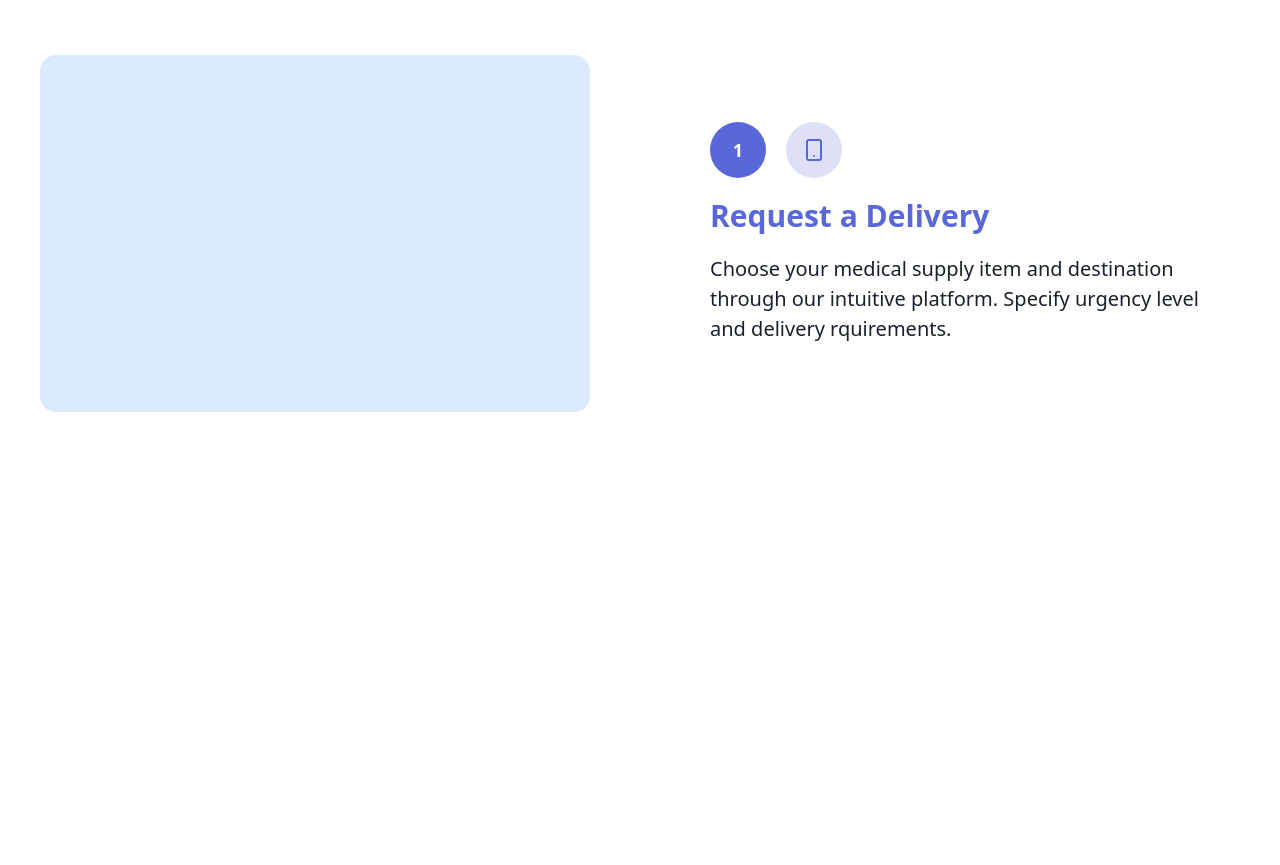
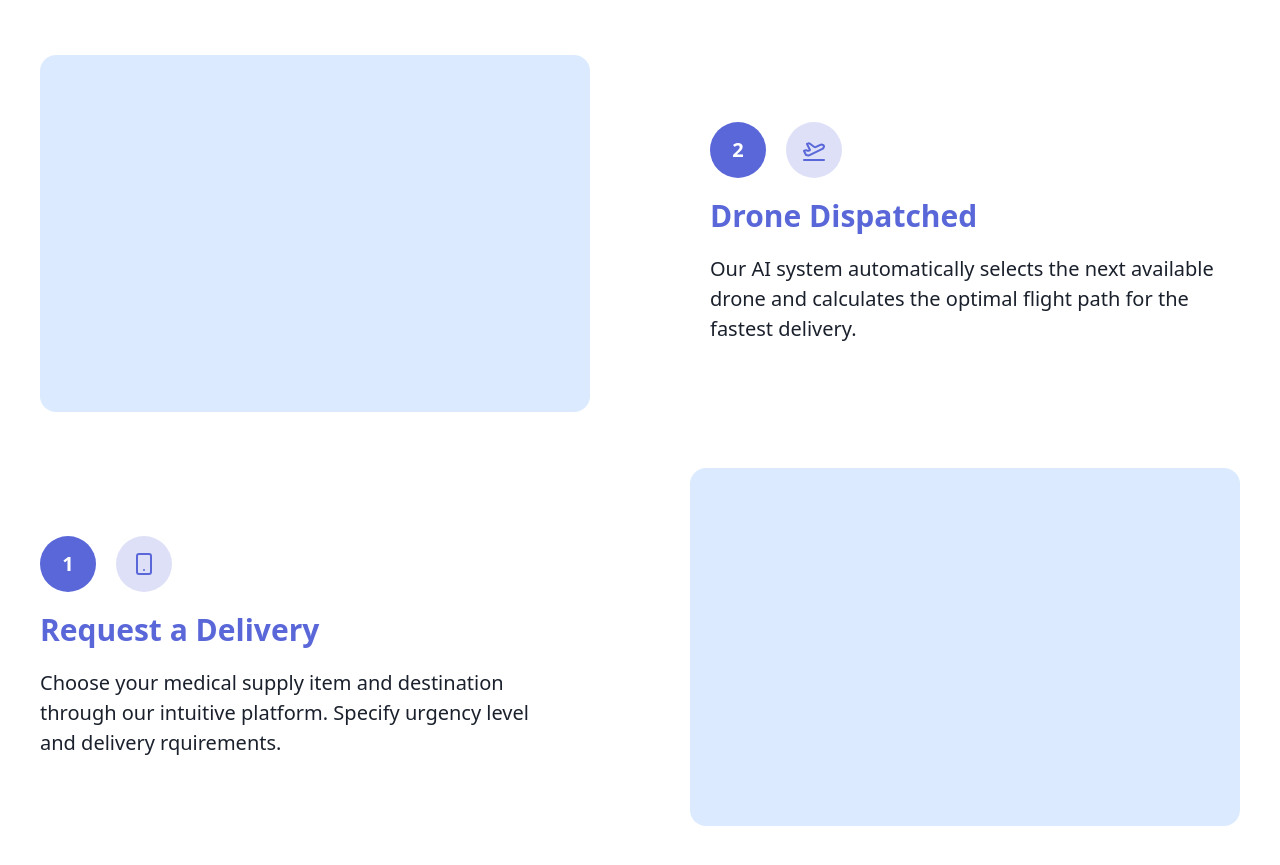
Before and after one commit to Uchenna99/Evtol-Delivery, a React (Vite) app: page / in a window 1280 px wide. Shown: the part 2485-3350 px from the top of the page. Before the commit the page ends 2977 px from the top, so only its background shows below. Built offline with nearby package versions, Linux system fonts and the light colour scheme.

Commit message:
how it works

```diff
--- a/src/components/sections/HowItWorks.tsx
+++ b/src/components/sections/HowItWorks.tsx
@@ -1,4 +1,4 @@
-import { Smartphone } from "lucide-react";
+import { PlaneTakeoff, Smartphone } from "lucide-react";
 
 
 
@@ -24,14 +24,14 @@ const HowItWorks = () => {
 
                     <div className="flex items-center gap-5">
                         <div className="w-14 h-14 rounded-full bg-primary flex items-center justify-center">
-                            <p className="text-white font-bold text-lg">1</p>
+                            <p className="text-white font-bold text-xl">1</p>
                         </div>
                         <div className="w-14 h-14 rounded-full flex items-center justify-center text-primary bg-primary/20">
                             <Smartphone />
                         </div>
                     </div>
 
-                    <h4 className="text-primary text-3xl font-bold">
+                    <h4 className="text-primary text-3xl font-semibold">
                         Request a Delivery
                     </h4>
                     <p className="text-text text-xl leading-normal">
@@ -53,14 +53,38 @@ const HowItWorks = () => {
 
                     <div className="flex items-center gap-5">
                         <div className="w-14 h-14 rounded-full bg-primary flex items-center justify-center">
-                            <p className="text-white font-bold text-lg">1</p>
+                            <p className="text-white font-bold text-xl">2</p>
+                        </div>
+                        <div className="w-14 h-14 rounded-full flex items-center justify-center text-primary bg-primary/20">
+                            <PlaneTakeoff />
+                        </div>
+                    </div>
+
+                    <h4 className="text-primary text-3xl font-semibold">
+                        Drone Dispatched
+                    </h4>
+                    <p className="text-text text-xl leading-normal">
+                        Our AI system automatically selects the next available drone and calculates the optimal flight path for
+                        the fastest delivery.
+                    </p>
+                </div>
+
+            </div>
+
+            <div className="w-full flex flex-col lg:flex-row lg:items-center justify-between gap-10">
+
+                <div className="w-full lg:max-w-[530px] flex flex-col gap-5">
+
+                    <div className="flex items-center gap-5">
+                        <div className="w-14 h-14 rounded-full bg-primary flex items-center justify-center">
+                            <p className="text-white font-bold text-xl">1</p>
                         </div>
                         <div className="w-14 h-14 rounded-full flex items-center justify-center text-primary bg-primary/20">
                             <Smartphone />
                         </div>
                     </div>
 
-                    <h4 className="text-primary text-3xl font-bold">
+                    <h4 className="text-primary text-3xl font-semibold">
                         Request a Delivery
                     </h4>
                     <p className="text-text text-xl leading-normal">
@@ -68,6 +92,8 @@ const HowItWorks = () => {
                         Specify urgency level and delivery rquirements.
                     </p>
                 </div>
+
+                <div className="w-full lg:w-[550px] aspect-[2/1.3] bg-blue-100 rounded-2xl"></div>
 
             </div>
 
```
